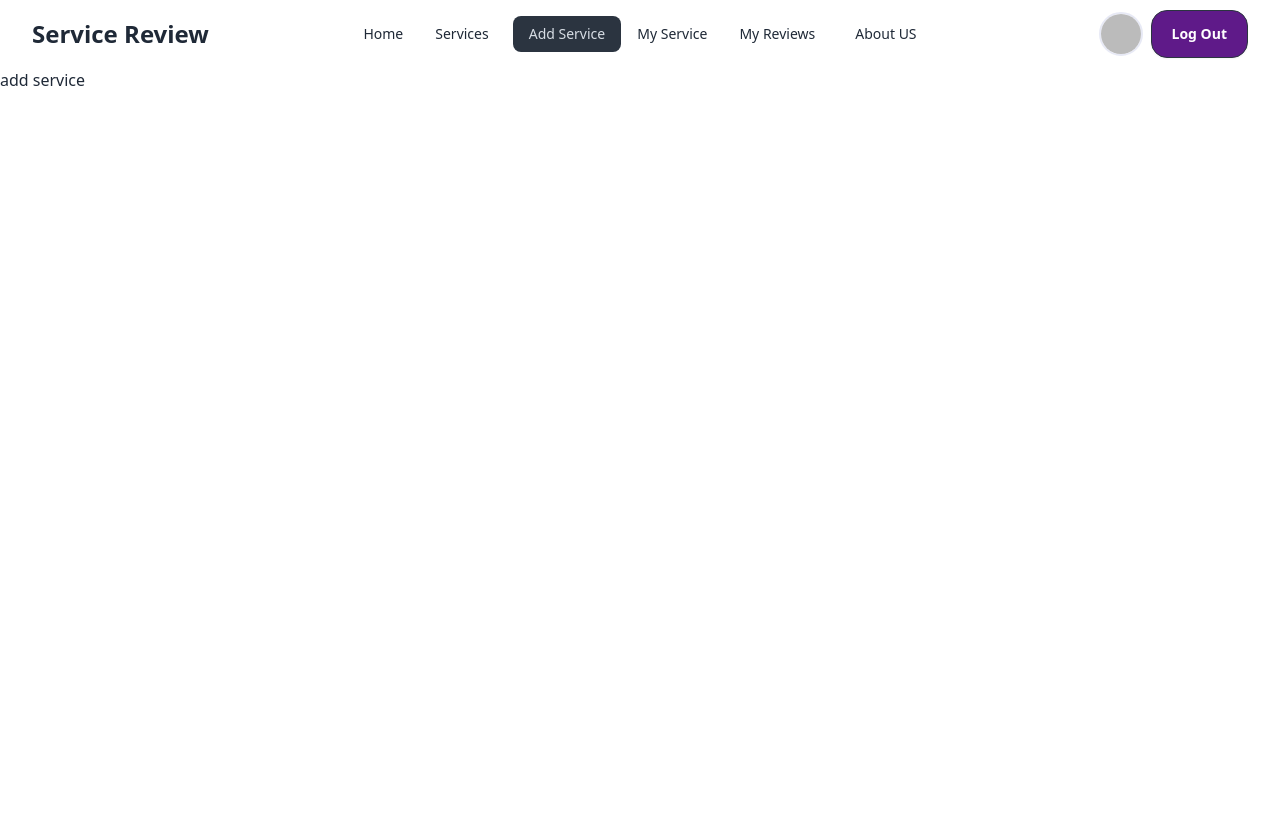
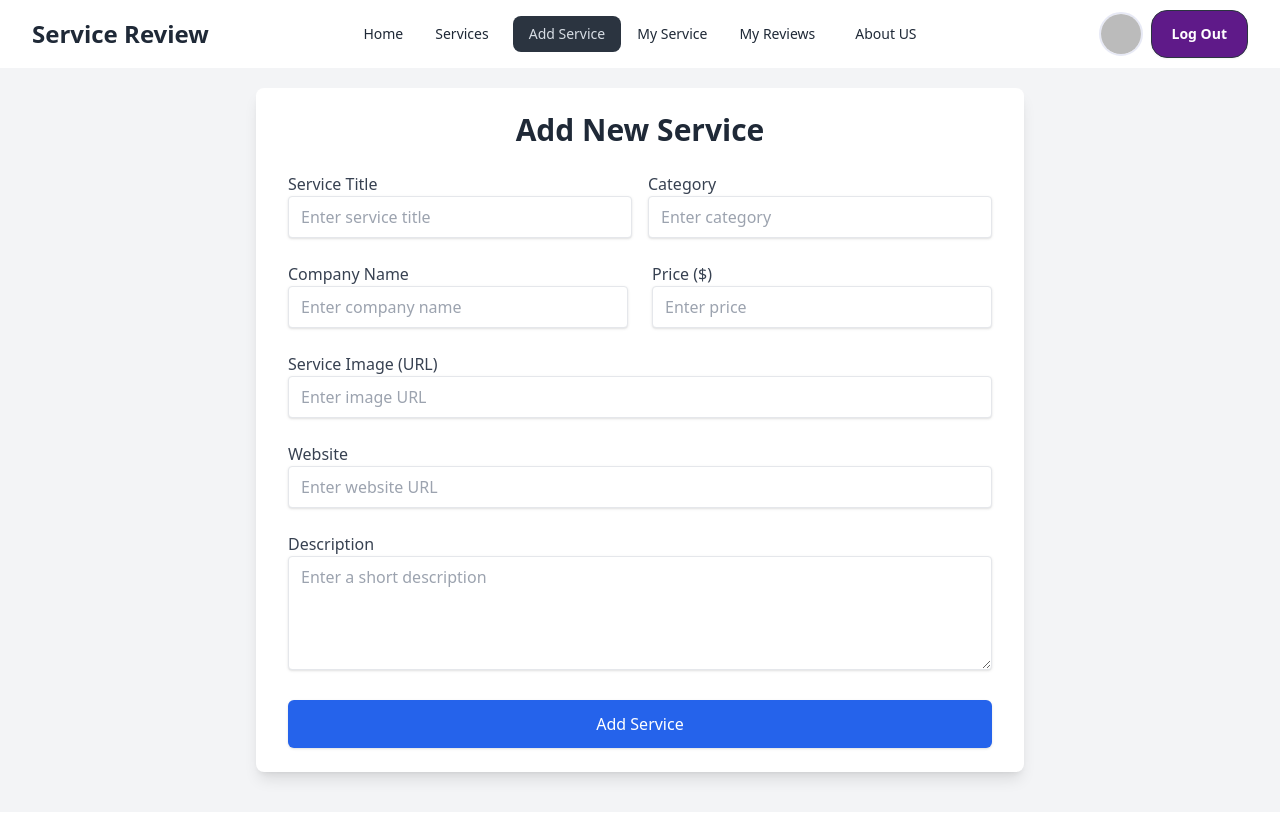
Before and after one commit to khushiiakter/Service-Review, a React (Vite) app: page /add-service in a window 1280 px wide. Shown: the top 830 px of the page. Built offline with nearby package versions, Linux system fonts and the light colour scheme; no server answers; sample sign-in values are in the browser's storage.

Commit message:
added add movie section

```diff
--- a/src/pages/AddService.jsx
+++ b/src/pages/AddService.jsx
@@ -1,11 +1,192 @@
-
+import { useContext, useState } from "react";
+import { AuthContext } from "../provider/AuthProvider";
+import Swal from "sweetalert2";
+import { useNavigate } from "react-router-dom";
 
 const AddService = () => {
-    return (
-        <div>
-            add service
-        </div>
-    );
+  const { user } = useContext(AuthContext);
+  const navigate = useNavigate();
+  const [formData, setFormData] = useState({
+    serviceImage: "",
+    serviceTitle: "",
+    companyName: "",
+    website: "",
+    description: "",
+    category: "",
+    price: "",
+  });
+
+  const handleInputChange = (e) => {
+    const { name, value } = e.target;
+    setFormData({ ...formData, [name]: value });
+  };
+
+  const handleSubmit = (e) => {
+    e.preventDefault();
+
+    // Prepare the data to send to the backend
+    const newService = {
+      ...formData,
+      addedDate: new Date().toISOString().split("T")[0], // Current date
+      userEmail: user?.email,
+    };
+
+    // Send data to the backend
+    fetch("http://localhost:5000/services", {
+      method: "POST",
+      headers: { "Content-Type": "application/json" },
+      body: JSON.stringify(newService),
+    })
+      .then((res) => res.json())
+      .then((data) => {
+        if (data.insertedId) {
+          Swal.fire({
+            title: "Success!",
+            text: "Service added successfully.",
+            icon: "success",
+          });
+          setFormData({
+            serviceImage: "",
+            serviceTitle: "",
+            companyName: "",
+            website: "",
+            description: "",
+            category: "",
+            price: "",
+          });
+          navigate("/services")
+        } else {
+          Swal.fire({
+            title: "Error!",
+            text: "Failed to add service. Please try again.",
+            icon: "error",
+          });
+        }
+      })
+
+  };
+
+  return (
+    <div className=" flex items-center justify-center bg-gray-100">
+      <div className="bg-white shadow-lg mt-5 mb-10 rounded-lg w-full max-w-3xl px-8 py-6">
+        <h2 className="text-3xl font-bold text-center text-gray-800 mb-6">
+          Add New Service
+        </h2>
+        <form onSubmit={handleSubmit} className="space-y-6">
+          {/* Service Title and Category */}
+          <div className="grid grid-cols-1 md:grid-cols-2 gap-4">
+            <div>
+              <label className="block font-medium text-gray-700">
+                Service Title
+              </label>
+              <input
+                type="text"
+                name="serviceTitle"
+                value={formData.serviceTitle}
+                onChange={handleInputChange}
+                required
+                placeholder="Enter service title"
+                className="w-full px-3 py-2 border rounded shadow "
+              />
+            </div>
+            <div>
+              <label className="block font-medium text-gray-700">Category</label>
+              <input
+                type="text"
+                name="category"
+                value={formData.category}
+                onChange={handleInputChange}
+                required
+                placeholder="Enter category"
+                className="w-full px-3 py-2 border rounded shadow"
+              />
+            </div>
+          </div>
+          {/* Company Name and Website */}
+          <div className="grid grid-cols-1 md:grid-cols-2 gap-6">
+            <div>
+              <label className="block font-medium text-gray-700">
+                Company Name
+              </label>
+              <input
+                type="text"
+                name="companyName"
+                value={formData.companyName}
+                onChange={handleInputChange}
+                required
+                placeholder="Enter company name"
+                className="w-full px-3 py-2 border rounded shadow"
+              />
+            </div>
+            {/* Price and Description */}
+          <div>
+            <label className="block font-medium text-gray-700">Price ($)</label>
+            <input
+              type="number"
+              name="price"
+              value={formData.price}
+              onChange={handleInputChange}
+              required
+              placeholder="Enter price"
+              className="w-full px-3 py-2 border rounded shadow"
+            />
+          </div>
+
+          </div>
+          {/* Service Image */}
+          <div>
+            <label className="block font-medium text-gray-700">
+              Service Image (URL)
+            </label>
+            <input
+              type="url"
+              name="serviceImage"
+              value={formData.serviceImage}
+              onChange={handleInputChange}
+              required
+              placeholder="Enter image URL"
+              className="w-full px-3 py-2 border rounded shadow"
+            />
+          </div>
+          {/* hhhhhhh */}
+          <div>
+              <label className="block font-medium text-gray-700">Website</label>
+              <input
+                type="url"
+                name="website"
+                value={formData.website}
+                onChange={handleInputChange}
+                placeholder="Enter website URL"
+                className="w-full px-3 py-2 border rounded shadow"
+              />
+            </div>
+          <div>
+            <label className="block font-medium text-gray-700">
+              Description
+            </label>
+            <textarea
+              name="description"
+              value={formData.description}
+              onChange={handleInputChange}
+              required
+              rows={4}
+              placeholder="Enter a short description"
+              className="w-full px-3 py-2 border rounded shadow"
+            />
+          </div>
+          {/* Submit Button */}
+          <div className="text-center">
+            <button
+              type="submit"
+              className="bg-blue-600 hover:bg-blue-700 text-white font-medium py-3 w-full px-4 rounded-md shadow"
+            >
+              Add Service
+            </button>
+          </div>
+        </form>
+      </div>
+    </div>
+  );
 };
 
 export default AddService;
```
